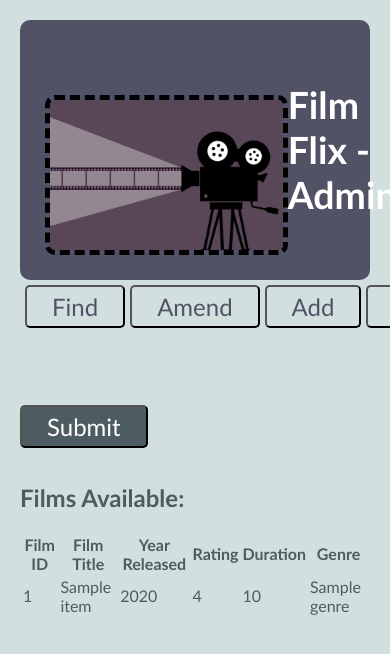
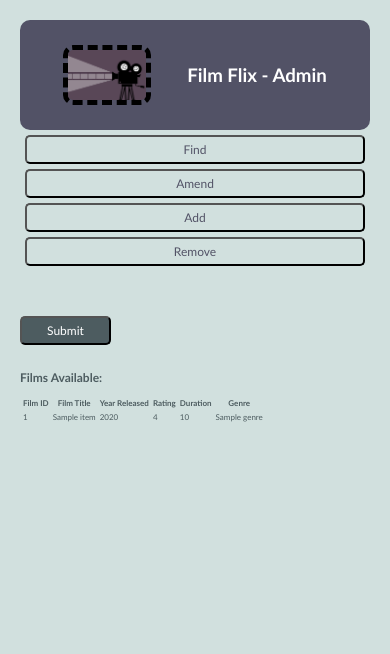
Before and after one commit to annwyl21/FilmFlixUI, a Flask app: page /admin/1 in a window 390 px wide; the page is wider, and only the part inside the window is pictured. Shown: the top 654 px of that part. Run offline with Flask 3, Linux system fonts and the light colour scheme; a database or web service that is not in the repository returns one stand-in record (values such as "Sample title"); data that the repository does not hold is empty.

Commit message:
add responsive behaviour

```diff
--- a/application/static/style.css
+++ b/application/static/style.css
@@ -130,9 +130,26 @@ li {
 	justify-content: space-between;
 }
 
-@media screen and (max-width: 1200px){
-	.my_fieldsets {
+@media (max-width: 900px) {
+
+	html {
+		font-size: 12px;
+	}
+
+}
+
+@media (max-width: 550px) {
+
+	html {
+		font-size: 8px;
+	}
+
+	img {
+		max-height: 50px;
+	}
+
+	.menu {
 		flex-direction: column;
-		align-items: center;
 	}
+
 }
--- a/application/templates/admin.html
+++ b/application/templates/admin.html
@@ -28,6 +28,7 @@
 			<div class="my_fieldsets">
 				<div>
 					{% if action == 'read' %}
+					<div>
 						<fieldset>
 							<legend><h3>Find a film</h3></legend>
 							<label for="word_to_lookup">Look for a word in the title</label>
@@ -35,8 +36,10 @@
 							<input type="text" id="word_to_lookup" name="word_to_lookup">
 							<br>
 						</fieldset>
+					</div>
 
 					{% elif action == 'delete' %}
+					<div>
 						<fieldset>
 							<legend><h3>Remove a film</h3></legend>
 							<label for="id_to_delete">Film ID</label>
@@ -44,6 +47,7 @@
 							<input type="number" id="id_to_delete" name="id_to_delete">
 							<br>
 						</fieldset>
+					</div>
 
 					{% elif action == 'create' %}
 					<div class="modify">
```
Lines whose indentation alone changed are shown as unchanged.
